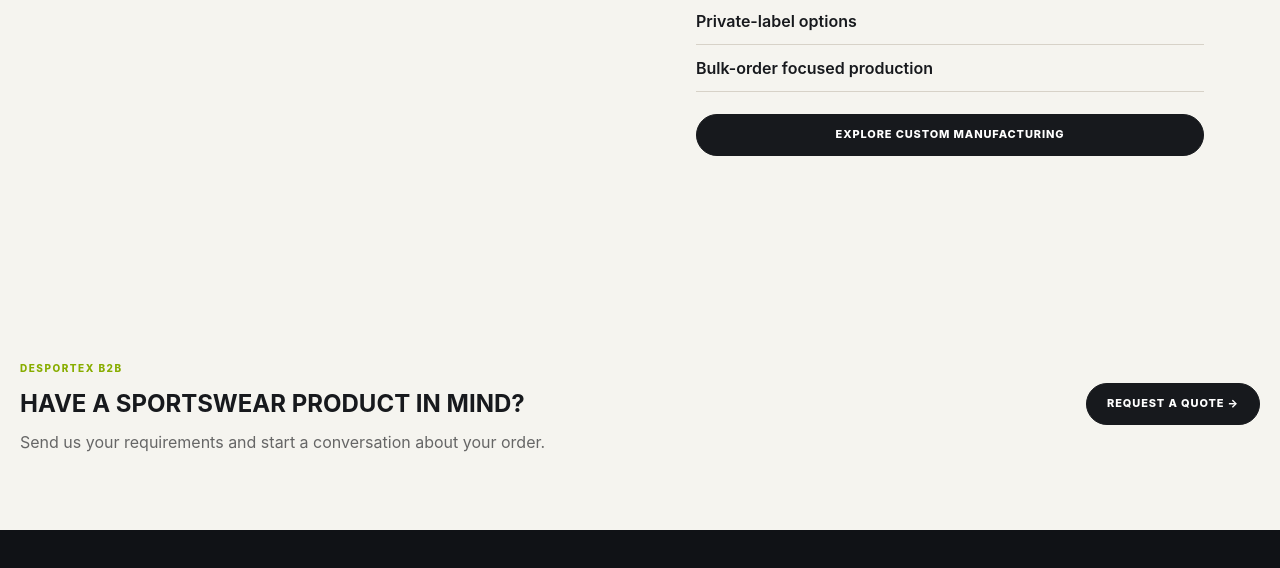
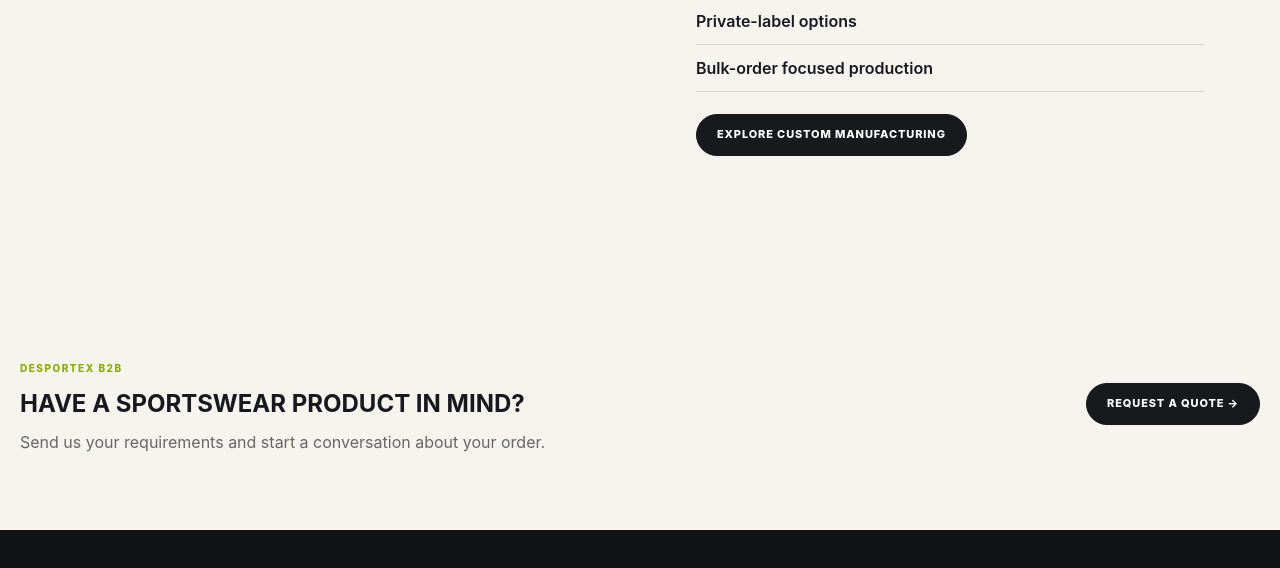
Before and after one commit to Ihtasham-syed/DESPORTEX, a plain HTML site: page sportswear.html in a window 1280 px wide. Shown: the part 3192-3760 px from the top of the page. Drawn offline with Linux system fonts and the light colour scheme.

Commit message:
Update design

```diff
--- a/assets/css/site.css
+++ b/assets/css/site.css
@@ -1834,3 +1834,5 @@ body:has(form[data-web3forms]) .form>button[type="submit"]{border-radius:999px}
 /* V53 — optically centered header search icon */
 .header.nav-v11 .site-search-toggle{padding:0;align-items:center;justify-items:center;}
 .header.nav-v11 .site-search-toggle .site-search-icon{display:block;width:19px;height:19px;overflow:visible;stroke:currentColor;stroke-width:1.8;stroke-linecap:round;fill:none;}
+
+.split-copy .btn{align-self:flex-start}
```
